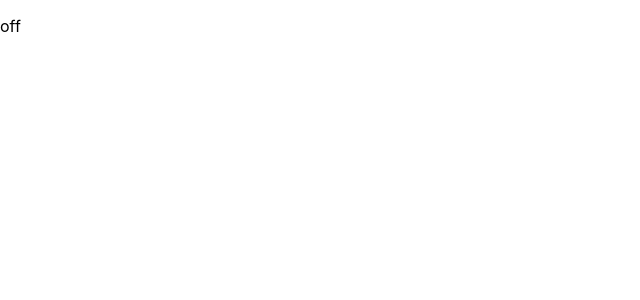
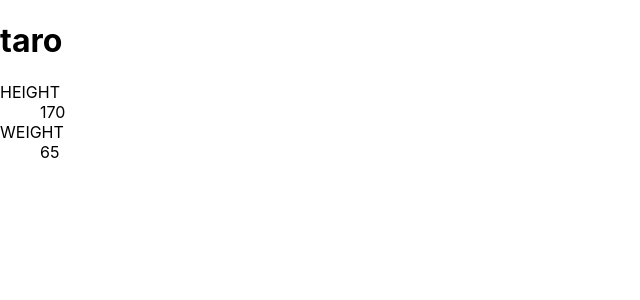
Before and after one commit to shinjiber/my-app-react, a React (Create React App) app: page / in a window 1280 px wide. Shown: the top 300 px of the page, without its empty margins (0-640 px from the left). Built offline with nearby package versions, Linux system fonts and the light colour scheme.

Commit message:
state object

```diff
--- a/src/App.js
+++ b/src/App.js
@@ -1,20 +1,30 @@
 import React, { Component } from 'react';
 
-class Switch extends Component {
+class Profile extends Component {
   constructor() {
     super();
     this.state = {
-      power: false
+      name: "taro",
+      data: {
+        height: 170,
+        weight: 65
+      }
     };
   }
 
   render () {
     return (
-      <p>
-        {this.state.power ? "on" : "off"}
-      </p>
+      <div>
+        <h1>{this.state.name}</h1>
+          <dl>
+            <dt>HEIGHT</dt>
+            <dd>{this.state.data.height}</dd>
+            <dt>WEIGHT</dt>
+            <dd>{this.state.data.weight}</dd>
+          </dl>
+      </div>
     );
   }
 }
 
-export default Switch;
+export default Profile;
--- a/src/index.js
+++ b/src/index.js
@@ -1,10 +1,10 @@
 import React from 'react';
 import ReactDOM from 'react-dom';
 import './index.css';
-import Switch from './App';
+import Profile from './App';
 
 
 ReactDOM.render(
-  <Switch  />,
+  <Profile  />,
   document.getElementById('root')
 );
```
